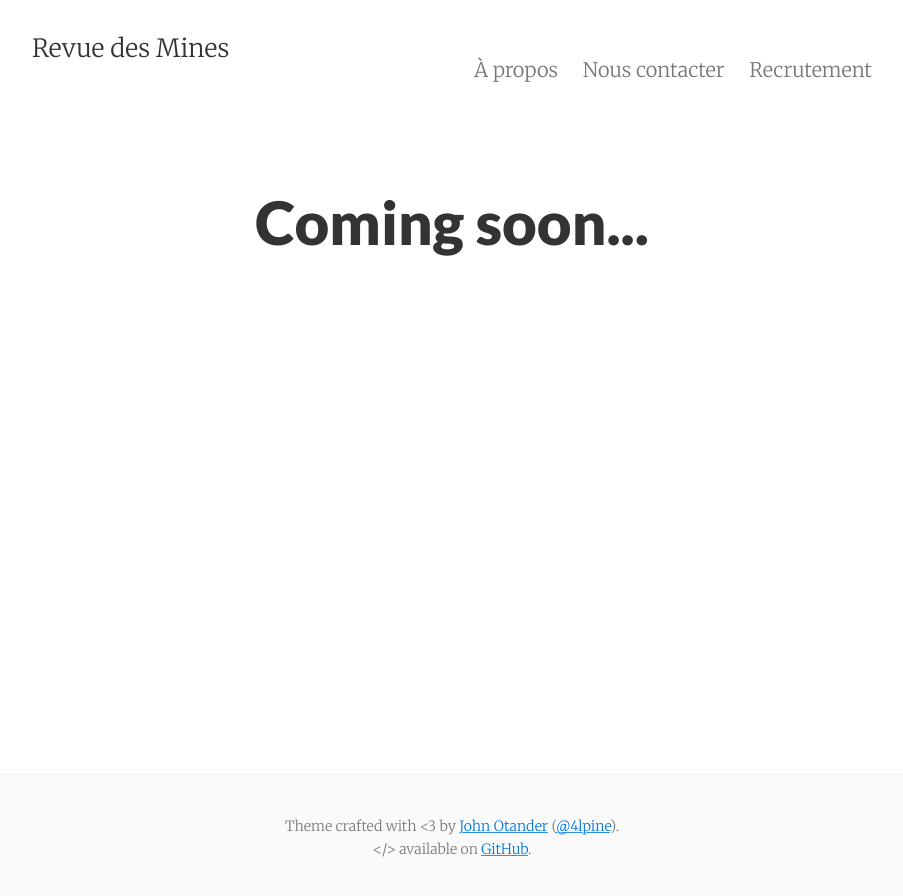
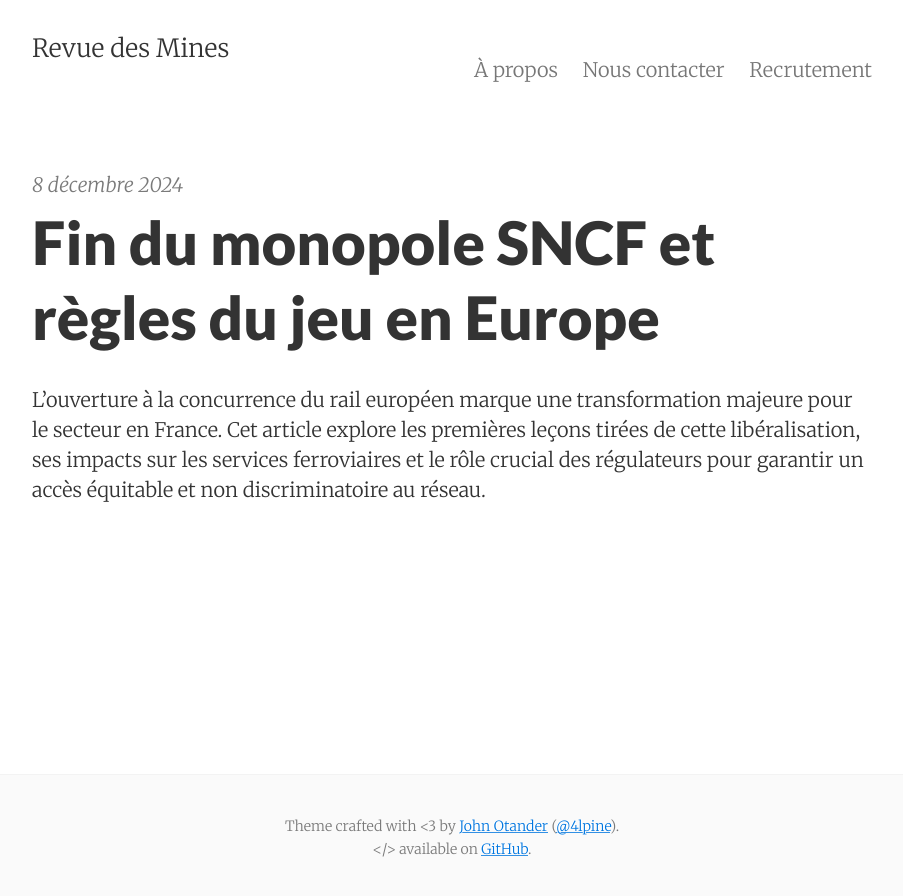
Before and after one commit to Mines-Paris-Alumni/revue-mines.org, a Jekyll site: the page built from index.html, in a window 1280 px wide. Shown: the top 896 px of the page, without its empty margins (188-1091 px from the left). Built offline with Jekyll 4.4.1, drawn with Linux system fonts in a browser that asks for light colours; the list of posts is cut into pages by our own code.

Commit message:
Changé statut de visibilité et ajout résumé.

```diff
--- a/_posts/revue-526/1-dossier-concurrence/2024-12-08-concurrence.md
+++ b/_posts/revue-526/1-dossier-concurrence/2024-12-08-concurrence.md
@@ -2,8 +2,7 @@
 layout:     post
 title:      "Fin du monopole SNCF et règles du jeu en Europe"
 date:       2024-12-08 12:32:18
-summary:    Grâce à l’engagement du Comité de rédaction, piloté ces cinq dernières années par Didier Perrin (P85), la Revue des Mines s’est modernisée. Aujourd’hui, Didier passe le relais, laissant une revue restructurée et en pleine évolution. Nous recrutons le futur Rédacteur (ou rédactrice) en chef de la Revue.
-hidden: true
+summary:    L’ouverture à la concurrence du rail européen marque une transformation majeure pour le secteur en France. Cet article explore les premières leçons tirées de cette libéralisation, ses impacts sur les services ferroviaires et le rôle crucial des régulateurs pour garantir un accès équitable et non discriminatoire au réseau.
 ---
 
 par **Cyprien d'Harcourt (P14)**
```
